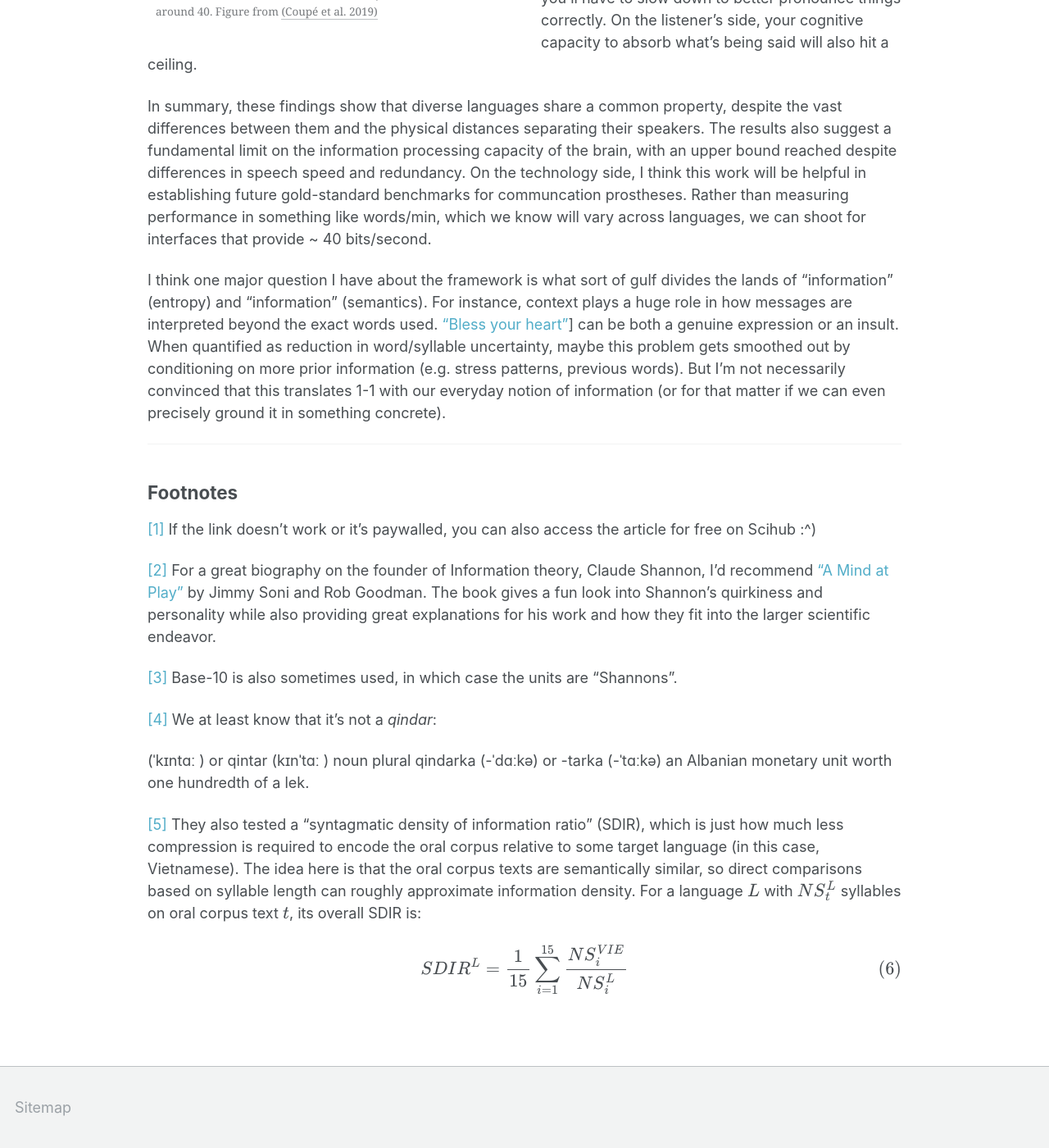
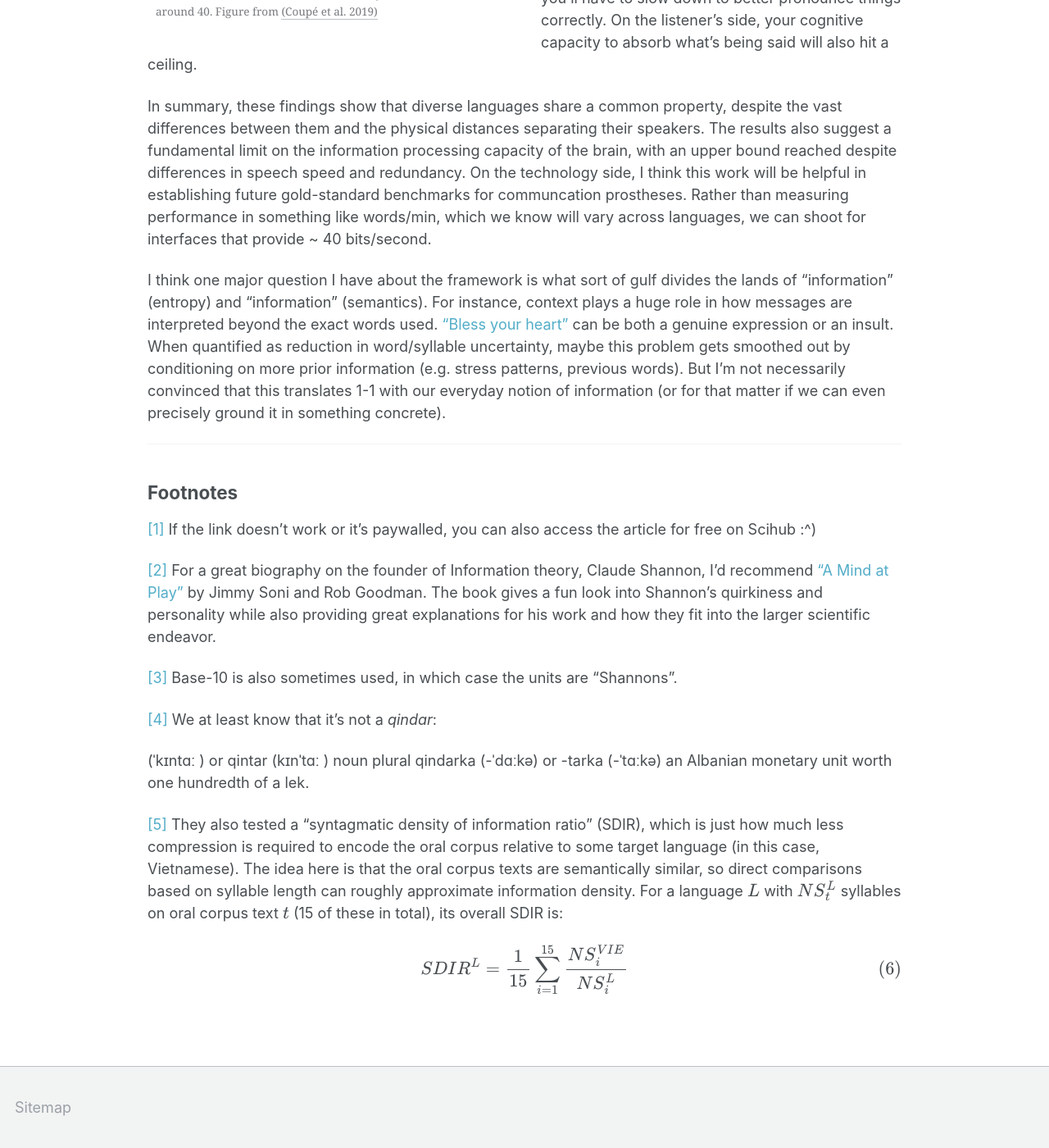
Before and after one commit to guyhwilson/guyhwilson.github.io, a Jekyll site: the page built from _posts/2021-1-3-blog-post-2.md, in a window 1280 px wide and 1400 px high, scrolled down 3941 px. Shown: the whole window at 82% size. Built offline with Jekyll 4.4.1, drawn with Linux system fonts in a browser that asks for light colours; formulas are drawn with MathJax 3.

Commit message:
fix broken link in blog post

```diff
--- a/_posts/2021-1-3-blog-post-2.md
+++ b/_posts/2021-1-3-blog-post-2.md
@@ -109,7 +109,7 @@ For all languages in this study, IR values seemed to hover around ~ 40 and subse
 
 In summary, these findings show that diverse languages share a common property, despite the vast differences between them and the physical distances separating their speakers. The results also suggest a fundamental limit on the information processing capacity of the brain, with an upper bound reached despite differences in speech speed and redundancy. On the technology side, I think this work will be helpful in establishing future gold-standard benchmarks for communcation prostheses. Rather than measuring performance in something like words/min, which we know will vary across languages, we can shoot for interfaces that provide ~ 40 bits/second.
 
-I think one major question I have about the framework is what sort of gulf divides the lands of "information" (entropy) and "information" (semantics). For instance, context plays a huge role in how messages are interpreted beyond the exact words used. ["Bless your heart"](https://en.wikipedia.org/wiki/Bless_your_heart)] can be both a genuine expression or an insult. When quantified as reduction in word/syllable uncertainty, maybe this problem gets smoothed out by conditioning on more prior information (e.g. stress patterns, previous words). But I'm not necessarily convinced that this translates 1-1 with our everyday notion of information (or for that matter if we can even precisely ground it in something concrete).
+I think one major question I have about the framework is what sort of gulf divides the lands of "information" (entropy) and "information" (semantics). For instance, context plays a huge role in how messages are interpreted beyond the exact words used. ["Bless your heart"](https://en.wikipedia.org/wiki/Bless_your_heart) can be both a genuine expression or an insult. When quantified as reduction in word/syllable uncertainty, maybe this problem gets smoothed out by conditioning on more prior information (e.g. stress patterns, previous words). But I'm not necessarily convinced that this translates 1-1 with our everyday notion of information (or for that matter if we can even precisely ground it in something concrete).
 
 
 
@@ -128,6 +128,6 @@ I think one major question I have about the framework is what sort of gulf divid
 
 (ˈkɪntɑː ) or qintar (kɪnˈtɑː ) noun plural qindarka (-ˈdɑːkə) or -tarka (-ˈtɑːkə) an Albanian monetary unit worth one hundredth of a lek.
 
-<a name="5"> [5] </a> They also tested a "syntagmatic density of information ratio" (SDIR), which is just how much less compression is required to encode the oral corpus relative to some target language (in this case, Vietnamese). The idea here is that the oral corpus texts are semantically similar, so direct comparisons based on syllable length can roughly approximate information density. For a language $L$ with $NS_{t}^{L}$ syllables on oral corpus text $t$, its overall SDIR is:
+<a name="5"> [5] </a> They also tested a "syntagmatic density of information ratio" (SDIR), which is just how much less compression is required to encode the oral corpus relative to some target language (in this case, Vietnamese). The idea here is that the oral corpus texts are semantically similar, so direct comparisons based on syllable length can roughly approximate information density. For a language $L$ with $NS_{t}^{L}$ syllables on oral corpus text $t$ (15 of these in total), its overall SDIR is:
 
 $$ SDIR^{L} = \frac{1}{15} \sum_{i=1}^{15} \frac{NS^{VIE}_{i}}{NS_{i}^{L}} $$
```
